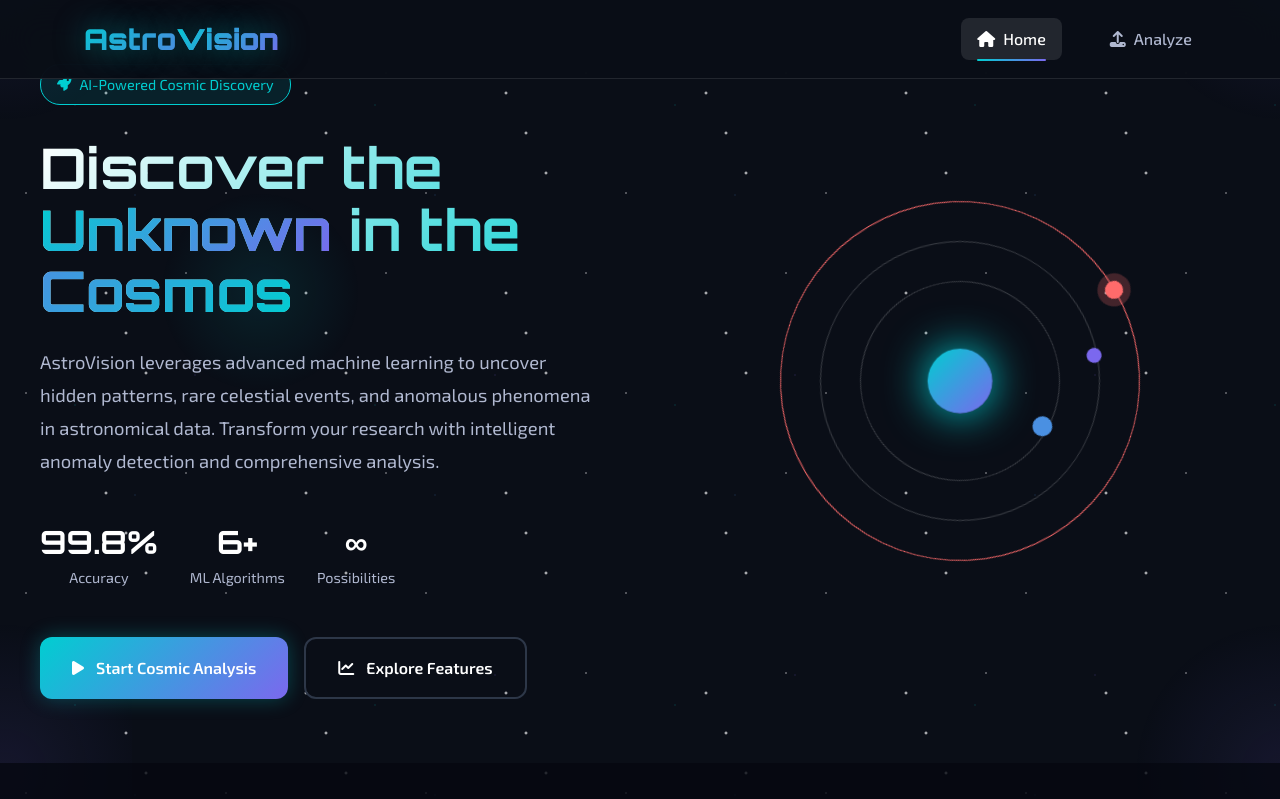
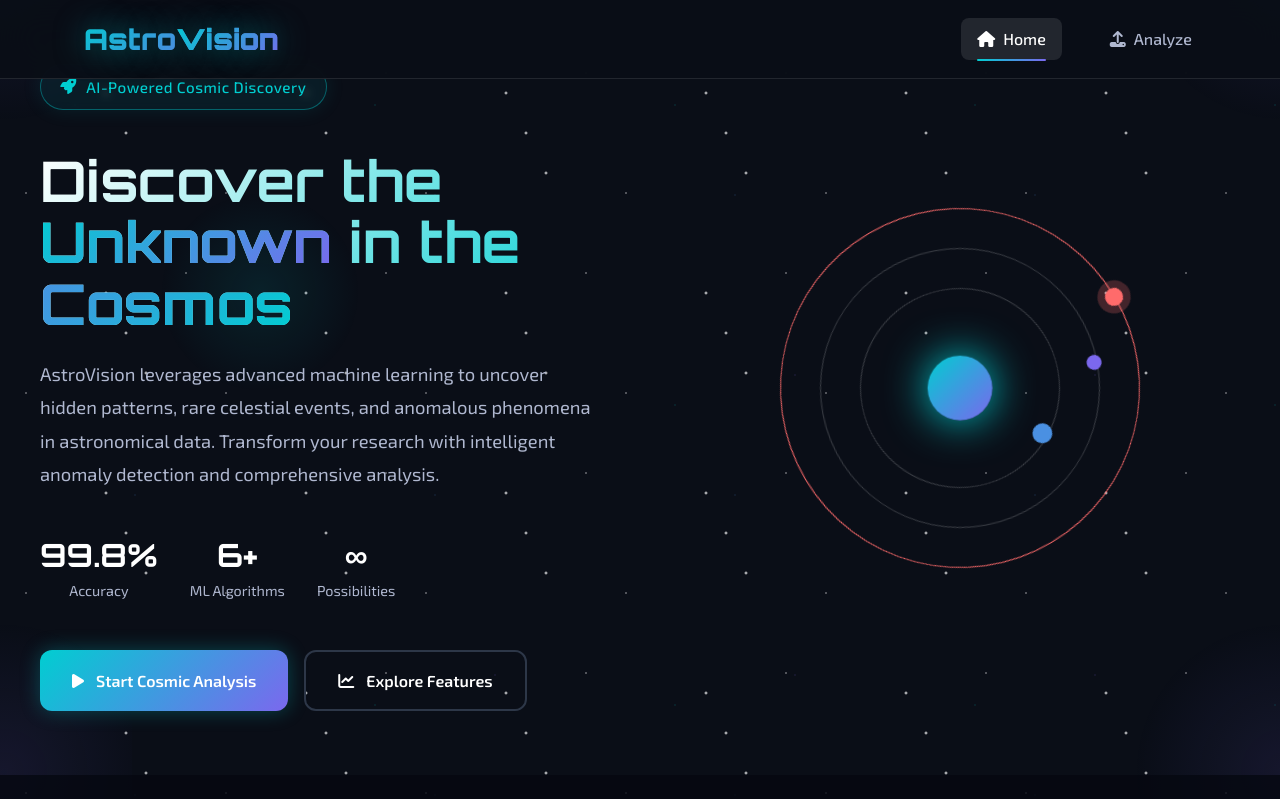
Before and after one commit to sneharawat080/AstroVision, a Flask app: page / in a window 1280 px wide. Shown: the top 799 px of the page. Run offline with Flask 3, Linux system fonts and the light colour scheme.

Commit message:
Refactor cosmic-badge styles for improved design

```diff
--- a/static/style.css
+++ b/static/style.css
@@ -246,14 +246,25 @@
 .cosmic-badge {
   display: inline-flex;
   align-items: center;
-  gap: 0.5rem;
-  background: rgba(0, 206, 209, 0.1);
-  border: 1px solid var(--cosmic-primary);
-  border-radius: 20px;
-  padding: 0.5rem 1rem;
-  margin-bottom: 2rem;
-  font-size: 0.9rem;
-  color: var(--cosmic-primary);
+  justify-content: center;
+  gap: 0.6rem;
+  background: rgba(0, 206, 209, 0.08);
+  border: 1px solid rgba(0, 206, 209, 0.4);
+  border-radius: 100px;
+  padding: 0.6rem 1.2rem;
+  margin-bottom: 2.5rem;
+  font-size: 0.95rem;
+  font-weight: 500;
+  color: var(--cosmic-primary);
+  letter-spacing: 0.5px;
+  box-shadow: 0 0 20px rgba(0, 206, 209, 0.1);
+  backdrop-filter: blur(4px);
+  -webkit-backdrop-filter: blur(4px);
+}
+
+.cosmic-badge i {
+  font-size: 1rem;
+  margin-top: -1px; /* Optical alignment for the rocket icon */
 }
 
 .hero-title {
```
